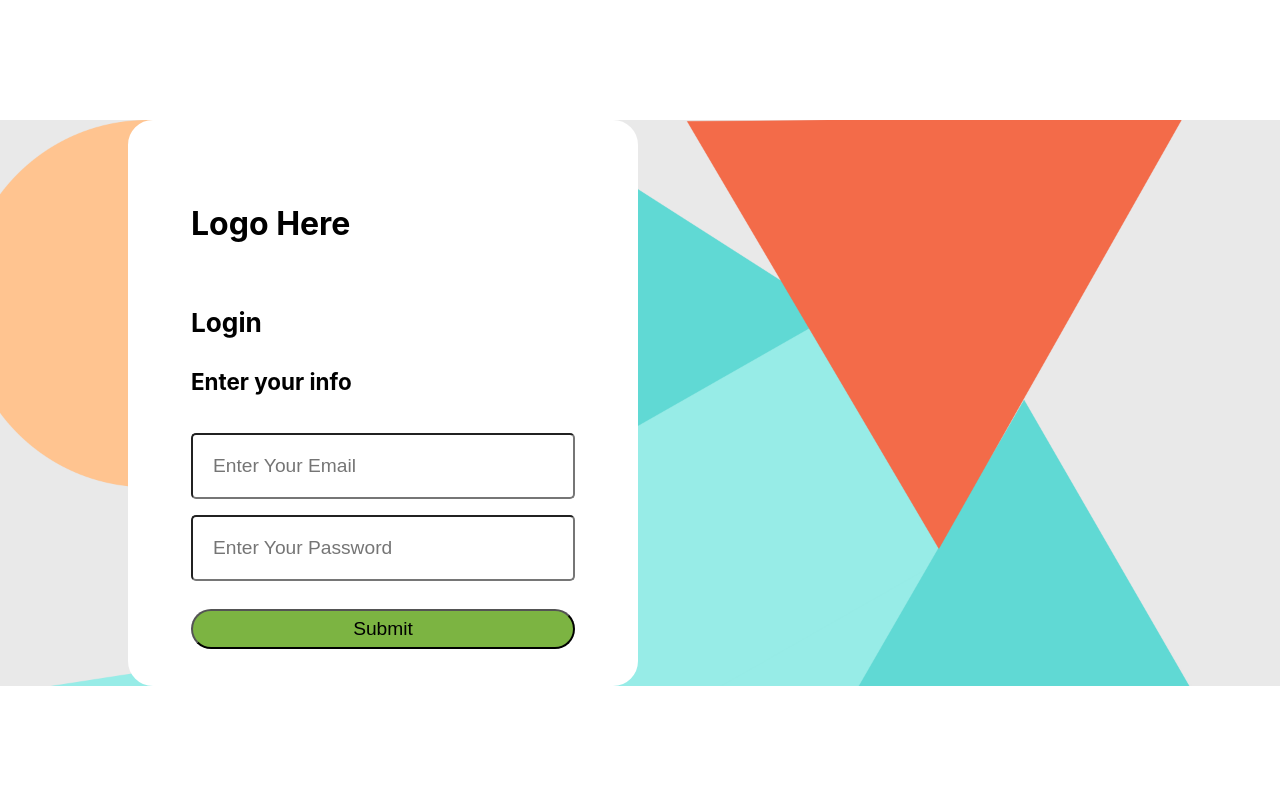
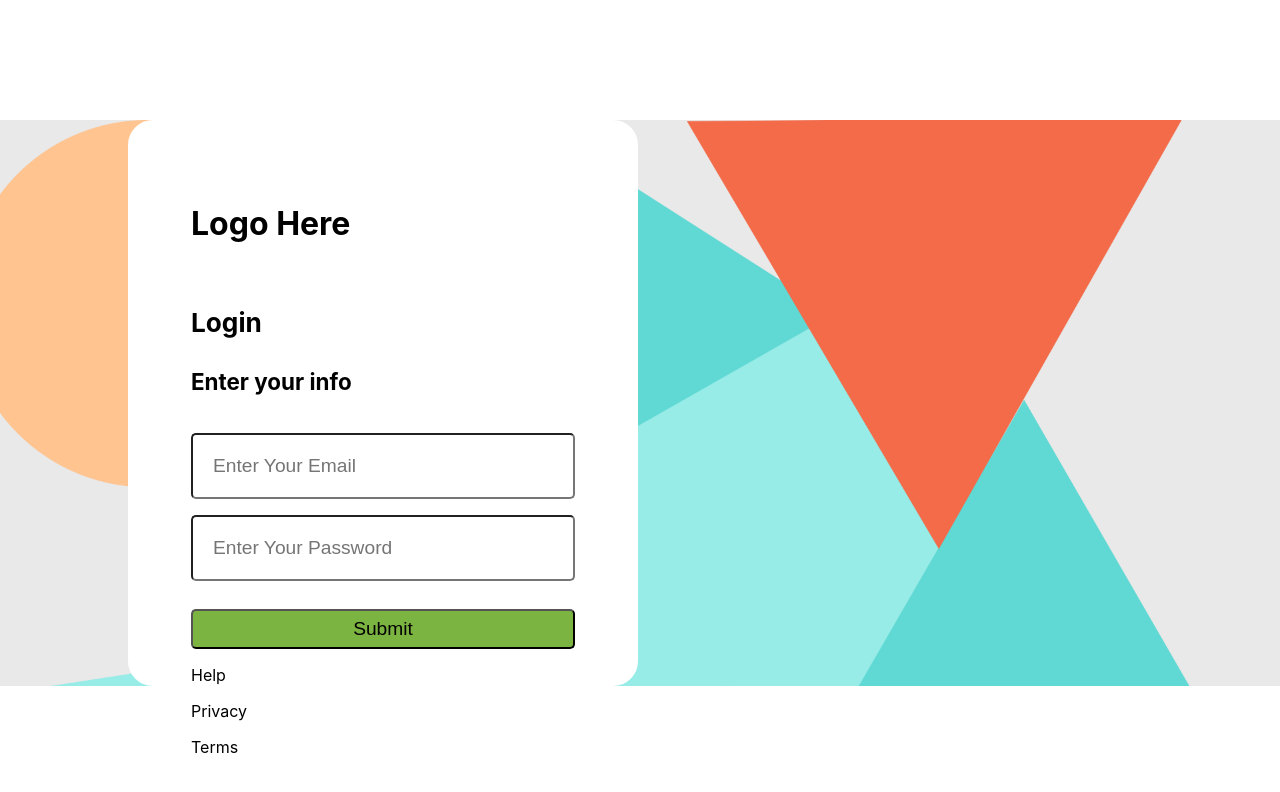
Before and after one commit to MohamedMuflahi/ecom-react, a React (Create React App) app in the folder front-end/: page /login in a window 1280 px wide. Shown: the top 792 px of the page. Built offline with nearby package versions, Linux system fonts and the light colour scheme.

Commit message:
background fix2

```diff
--- a/front-end/src/pages/Login.css
+++ b/front-end/src/pages/Login.css
@@ -36,7 +36,7 @@
     text-align: center;
     width: 30vw;
     height: 5vh;
-    border-radius: 25px;
+    border-radius: 5px;
     background-color: #7CB442;
     font-size: 1.2em;
 }
--- a/front-end/src/pages/login.js
+++ b/front-end/src/pages/login.js
@@ -13,6 +13,11 @@ function Login() {
                 <input id="Userinputs" type="text" placeholder="Enter Your Email"/>
                 <input id="Userinputs" type="text" placeholder="Enter Your Password"/>
             <button id="SubmitButton" type="button">Submit</button>
+            <div id="Bottomtext">
+              <p>Help</p>
+              <p>Privacy</p>
+              <p>Terms</p>
+            </div>
         </div>
 
 
```
